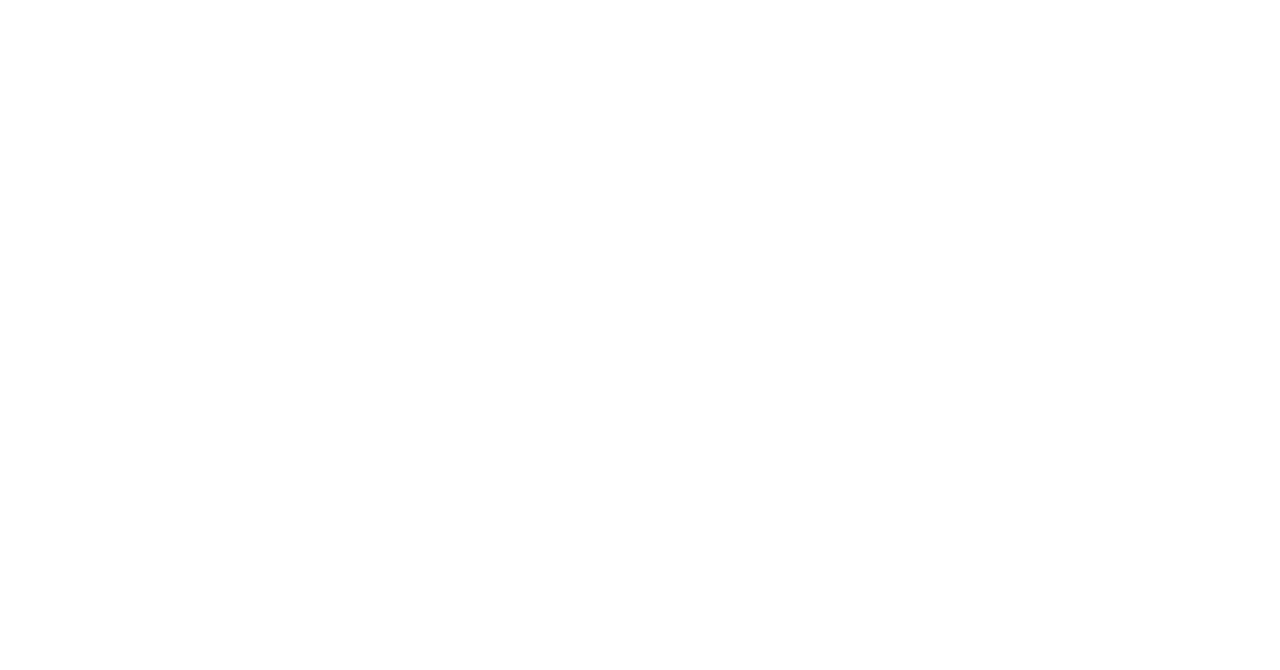
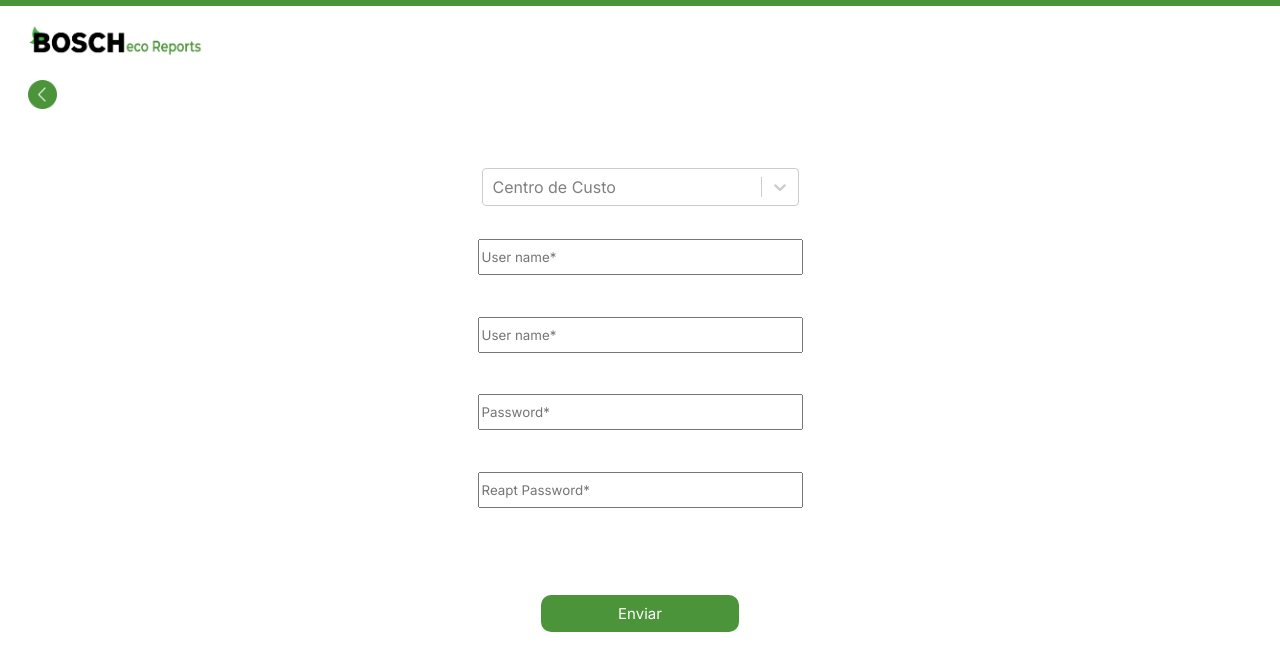
Before and after one commit to Realclownblack/bosch-eco-reports, a React (Vite) app: page /cadastro-user in a window 1280 px wide. Before the commit this address had no page. Shown: the top 670 px of the page. Built offline with nearby package versions, Linux system fonts and the light colour scheme.

Commit message:
13:226 update register

```diff
--- a/package.json
+++ b/package.json
@@ -12,7 +12,8 @@
     "react": "^18.2.0",
     "react-dom": "^18.2.0",
     "react-router-dom": "^6.3.0",
-    "react-select": "^5.7.2"
+    "react-select": "^5.7.2",
+    "react-toastify": "^9.1.2"
   },
   "devDependencies": {
     "@types/react": "^18.0.17",
--- a/src/assets/css/css-login/BoxLogin.css
+++ b/src/assets/css/css-login/BoxLogin.css
@@ -35,7 +35,12 @@
   flex-direction: column;
   justify-content: space-around;
 }
-
+.box-login-register{
+  width: 213px;
+  height: 32px;
+  border-radius: 25px;
+  border: 0;
+}
 .box-login-input {
   border: 0 none;
   outline: 0;
--- /dev/null
+++ b/src/assets/css/css-scan/BoxCadastro.css
@@ -0,0 +1,18 @@
+.box-cadastro-forms {
+    display: flex;
+    flex-direction: column;
+    width: 100%;
+    height: 548px;
+    align-items: center;
+    justify-content: space-evenly;
+}
+
+.cadastro-caixa-cadastro{
+    width: 317px;
+    height: 30px;
+}
+
+.cadastro-caixa-cadastro-select{
+    width: 317px;
+    height: 30px;
+}
--- a/src/assets/css/css-scan/BoxStatus.css
+++ b/src/assets/css/css-scan/BoxStatus.css
@@ -13,7 +13,7 @@
 }
 
 .box-status-span{
-    width: 390px;
+    width: 377px;
     height: 60%;
     display: flex;
     flex-direction: column;
--- a/src/components/screen-login/BoxLogin.jsx
+++ b/src/components/screen-login/BoxLogin.jsx
@@ -4,12 +4,29 @@ import userImg from '../../assets/img/id-do-rosto.png'
 import passImg from '../../assets/img/lock-closed.svg'
 import edvImg from '../../assets/img/carteira-de-identidade.png'
 import {useNavigate } from 'react-router-dom';
+import { ToastContainer, toast } from 'react-toastify';
+import 'react-toastify/dist/ReactToastify.css';
 
 export const BoxLogin = () => {
     const navigate = useNavigate()
     function onSubmit() {
         navigate('/home')
+        notifySuccess()
     }
+    const Cadastro = () =>{
+        navigate('/cadastro-user')
+    }
+
+    const notifySuccess = () => toast.success('Report Feito Com Success', {
+        position: "top-center",
+        autoClose: 5000,
+        hideProgressBar: false,
+        closeOnClick: true,
+        pauseOnHover: true,
+        draggable: true,
+        progress: undefined,
+        theme: "light",
+    });
     return (
         <div className="box-login-div">
             <span className="box-login-login">
@@ -36,6 +53,7 @@ export const BoxLogin = () => {
                         </div>
                         <div className="box-login-input-fake"></div>
                     </span>
+                    <button className='box-login-register' onClick={Cadastro}>Register</button>
                     <button type='submit' className='box-login-button'>ENTRAR</button>
                 </form>
             </span>
--- /dev/null
+++ b/src/components/screen-scan/BoxCadastro.jsx
@@ -0,0 +1,38 @@
+import '../../assets/css/css-scan/BoxCadastro.css'
+import Select from 'react-select'
+import voltar from '../../assets/img/costas.png'
+import {useNavigate } from 'react-router-dom';
+
+export const BoxCadastro = () => {
+    const navigate = useNavigate()
+
+    const voltarPage = () =>{
+        navigate('/')
+    }
+
+    const options = [
+        { value: 'pt', label: 'pt' },
+      ]
+
+
+    return (
+        <div className="box-scan-div">
+            <img className='button-voltar' src={voltar} alt="" onClick={voltarPage} />
+         <span className="box-scan-span">
+            <form className="box-cadastro-forms">
+                <Select placeholder='Centro de Custo'
+                className='cadastro-caixa-cadastro-select'
+                isClearable={true}
+                isSearchable={true}
+                options={options} required/>
+                <input className="cadastro-caixa-cadastro" type="userBosch" placeholder="User name*" required />
+                <input className="cadastro-caixa-cadastro" type="EdvBosch" placeholder="User name*" required/>
+                <input className="cadastro-caixa-cadastro" type="passwordBosch" placeholder="Password*" required/>
+                <input className="cadastro-caixa-cadastro" type="passwordReaptBosch" placeholder="Reapt Password*" required/>
+                <button  type='submit'  className="button-65" id='enviar-button'>Enviar</button>
+            </form>
+         </span>
+        </div>
+
+    )
+}
--- a/src/components/screen-scan/BoxScan.jsx
+++ b/src/components/screen-scan/BoxScan.jsx
@@ -4,11 +4,24 @@ import comp from '../../assets/img/img.png'
 import Select from 'react-select'
 import voltar from '../../assets/img/costas.png'
 import {useNavigate } from 'react-router-dom';
+import { ToastContainer, toast } from 'react-toastify';
+import 'react-toastify/dist/ReactToastify.css';
 
 export const BoxScan = () => {
     const navigate = useNavigate()
     const [image, setImage] = useState('');
     const [endImg] = useState(comp);
+
+    const notifySuccess = () => toast.success('Report Feito Com Success', {
+        position: "top-center",
+        autoClose: 5000,
+        hideProgressBar: false,
+        closeOnClick: true,
+        pauseOnHover: true,
+        draggable: true,
+        progress: undefined,
+        theme: "light",
+    });
 
     const uploadImage = async e => {
       e.preventDefault();
@@ -18,6 +31,11 @@ export const BoxScan = () => {
     }
     const voltarPage = () =>{
         navigate('/home')
+    }
+
+
+    const cadastro = () => {
+        notifySuccess()
     }
 
     const options = [
@@ -34,6 +52,7 @@ export const BoxScan = () => {
 
     return (
         <div className="box-scan-div">
+             <ToastContainer />
             <img className='button-voltar' src={voltar} alt="" onClick={voltarPage} />
          <span className="box-scan-span">
             <div className="box-scan-fotos">
@@ -47,7 +66,7 @@ export const BoxScan = () => {
                 <input className="cadastro-caixa" type="date" placeholder="Data Nacimento*" />
                 <input className="button-65" id='imgUpload'  type="file" name="image" onChange={e => setImage(e.target.files[0])}/>
             </form>
-            <button  className="button-65" id='enviar-button'>Enviar</button>
+            <button onClick={cadastro} className="button-65" id='enviar-button'>Enviar</button>
          </span>
         </div>
 
--- /dev/null
+++ b/src/pages/CadastroUser.jsx
@@ -0,0 +1,18 @@
+import React, { Component } from 'react';
+import { Navbar } from '../components/universal/Navbar';
+import { BoxCadastro } from '../components/screen-scan/BoxCadastro';
+
+
+class CadastroUser extends Component {
+    state = {}
+    render() {
+        return (
+            <>
+            <Navbar/>
+            <BoxCadastro/>
+            </>
+        );
+    }
+}
+
+export default CadastroUser;
--- a/src/routes.jsx
+++ b/src/routes.jsx
@@ -5,6 +5,7 @@ import Login from "./pages/Login";
 import { BoxStatus } from "./components/screen-scan/BoxStatus";
 import Anexar from "./pages/Anexar";
 import Arquivados from "./pages/Arquivados";
+import CadastroUser from "./pages/CadastroUser";
 
 export const RoutesJS = () => {
   return (
@@ -15,6 +16,7 @@ export const RoutesJS = () => {
         <Route path="/arquivados" element={<Arquivados />} />
         <Route path="/status" element={<BoxStatus />} />
         <Route path="/anexar" element={<Anexar />} />
+        <Route path="/cadastro-user" element={<CadastroUser />} />
       </Routes>
     </BrowserRouter>
   )
```
